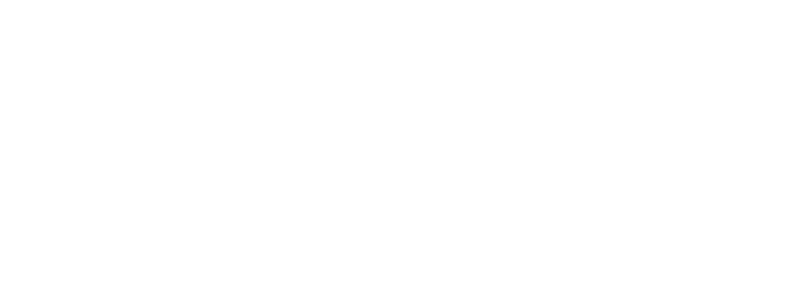
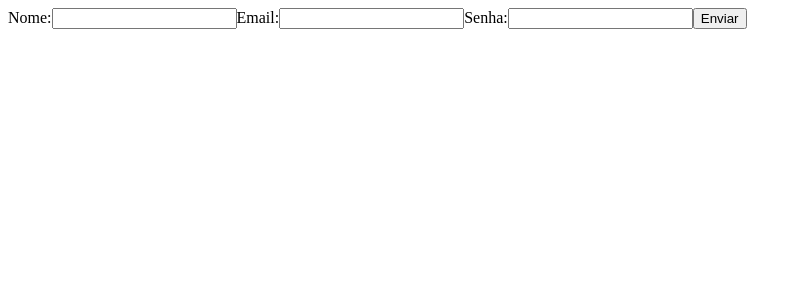
Before and after one commit to isaacfrancisco/react-auth, a React (Create React App) app in the folder web/: page /register in a window 1280 px wide. Shown: the top 300 px of the page, without its empty margins (0-802 px from the left). Built offline with nearby package versions, Linux system fonts and the light colour scheme.

Commit message:
add Register component.
solves task card #F0006.

```diff
--- /dev/null
+++ b/web/src/pages/Register/index.js
@@ -0,0 +1,42 @@
+import React, { useState } from "react";
+
+export default function Register() {
+  const [name, setName] = useState("");
+  const [email, setEmail] = useState("");
+  const [password, setPassword] = useState("");
+
+  return (
+    <div>
+      <form>
+        <label>
+          Nome:
+          <input
+            type="text"
+            name="nome"
+            value={name}
+            onChange={(e) => setName(e.target.value)}
+          />
+        </label>
+        <label>
+          Email:
+          <input
+            type="text"
+            name="email"
+            value={email}
+            onChange={(e) => setEmail(e.target.value)}
+          />
+        </label>
+        <label>
+          Senha:
+          <input
+            type="text"
+            name="password"
+            value={password}
+            onChange={(e) => setPassword(e.target.value)}
+          />
+        </label>
+        <input type="submit" value="Enviar" />
+      </form>
+    </div>
+  );
+}
--- a/web/src/routes.js
+++ b/web/src/routes.js
@@ -2,12 +2,14 @@
 import { BrowserRouter, Switch, Route, Redirect } from "react-router-dom";
 import Login from "./pages/Login";
 import Home from "./pages/Home";
+import Register from "./pages/Register";
 
 const Routes = () => (
   <BrowserRouter>
     <Switch>
       <Route exact path="/" component={Login} />
       <Route exact path="/home" component={Home} />
+      <Route exact path="/register" component={Register} />
     </Switch>
   </BrowserRouter>
 );
```
